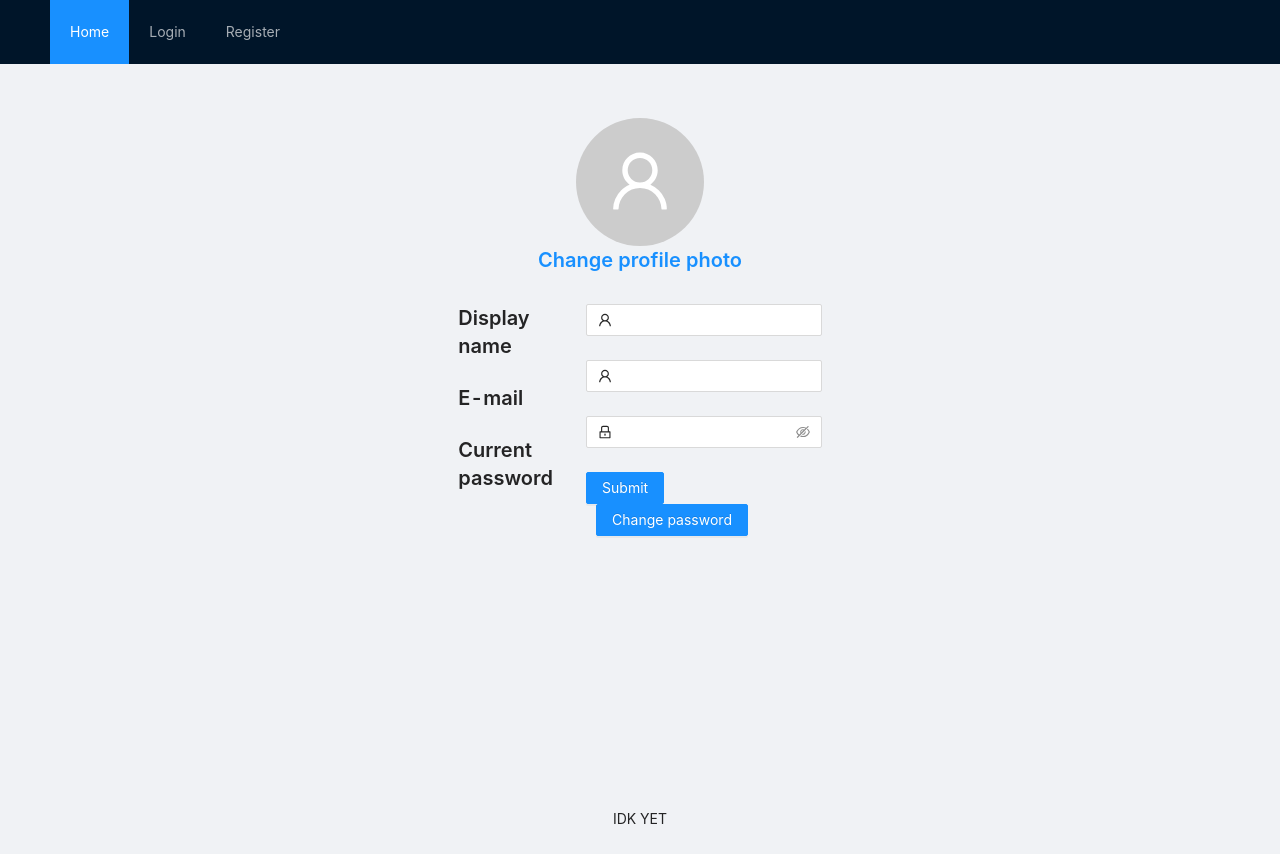
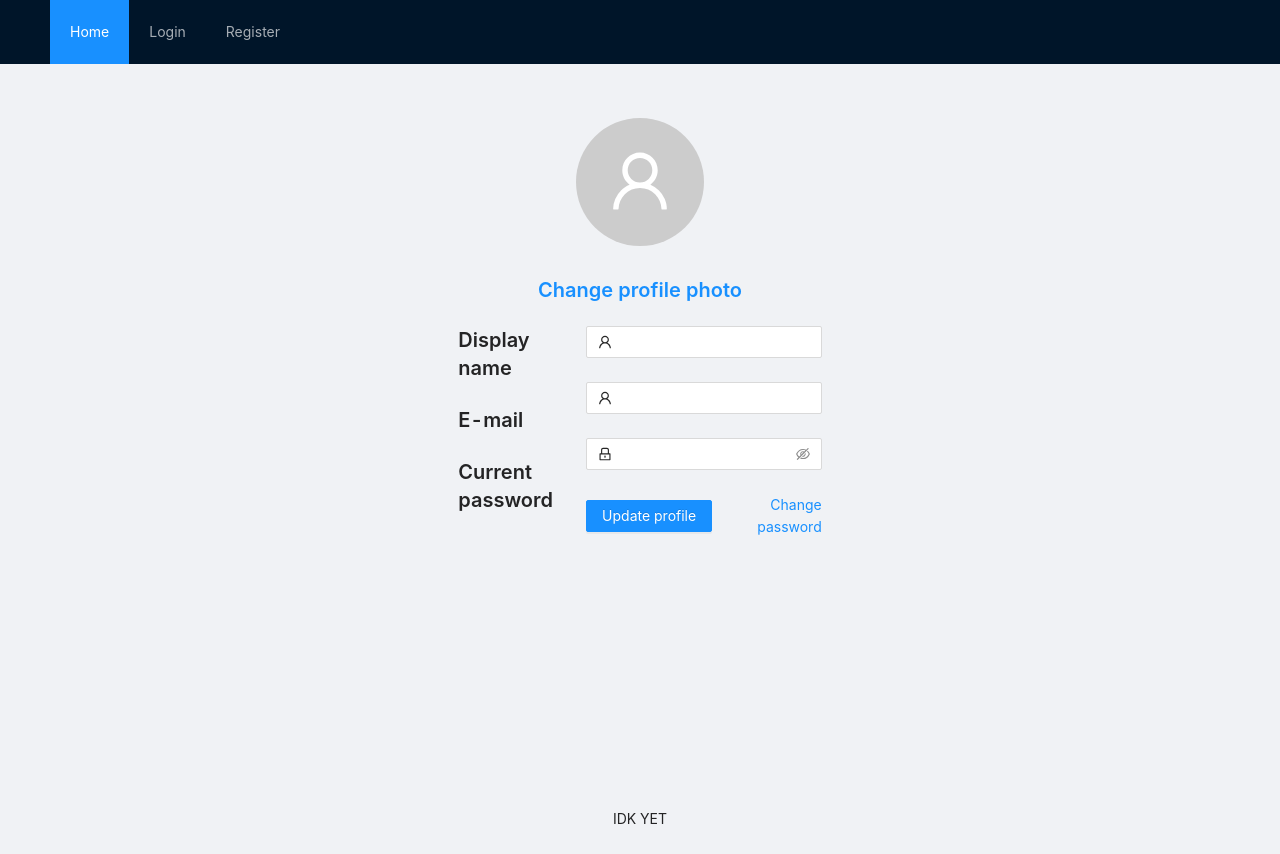
Before and after one commit to Terkea/firebase_react_auth, a React (Create React App) app: page /my_profile in a window 1280 px wide. Built offline with nearby package versions, Linux system fonts and the light colour scheme; no server answers.

Commit message:
design my profile

```diff
--- a/src/components/MyProfile.js
+++ b/src/components/MyProfile.js
@@ -4,7 +4,7 @@ import { Input, Form, Row, Col, Typography, Avatar, Button, Modal } from "antd";
 import { UserOutlined, LockOutlined } from "@ant-design/icons";
 
 import { connect } from "react-redux";
-import { useHistory } from "react-router-dom";
+import { useHistory, Link } from "react-router-dom";
 import * as actions from "../store/actions/user";
 // import ChangePassword from "./CustomModal";
 import { clearNotifications, runNotifications } from "../Helpers/Notification";
@@ -28,6 +28,10 @@ const MyProfile = (props) => {
       fontSize: "100px",
       width: "100%",
       marginBottom: "30px",
+    },
+    mainRow: {
+      height: "50vh",
+      paddingTop: "30px",
     },
   };
 
@@ -82,13 +86,7 @@ const MyProfile = (props) => {
   };
 
   return (
-    <Row
-      justify="center"
-      style={{
-        height: "50vh",
-        paddingTop: "30px",
-      }}
-    >
+    <Row justify="center" style={styles.mainRow}>
       <Modal
         title="Change password"
         visible={passwordModalVisibility}
@@ -170,7 +168,11 @@ const MyProfile = (props) => {
         <Row align="center">
           <Avatar align="middle" size={128} icon={<UserOutlined />} />
         </Row>
-        <Title style={{ marginBottom: "30px" }} align="center" level={4}>
+        <Title
+          style={{ marginBottom: "30px", marginTop: "30px", maxHeight: "20px" }}
+          align="center"
+          level={4}
+        >
           <a>Change profile photo</a>
         </Title>
         <Row align="center">
@@ -229,25 +231,30 @@ const MyProfile = (props) => {
                 />
               </Form.Item>
 
-              <Button type="primary" htmlType="submit">
-                Submit
+              <Row align="middle">
+                <Col span={12}>
+                  <Button
+                    // style={{ width: "98%" }}
+                    type="primary"
+                    htmlType="submit"
+                  >
+                    Update profile
                   </Button>
-              <Button
-                style={{ marginLeft: "10px" }}
+                </Col>
+                <Col span={12} align="end">
+                  <Link
+                    to="#"
+                    // style={{ marginLeft: "10px", width: "100%" }}
                     onClick={() => {
                       setPasswordModalVisibility(true);
                     }}
                     type="primary"
                   >
                     Change password
-              </Button>
+                  </Link>
+                </Col>
+              </Row>
             </Form>
-            {/* error handling */}
-            {/* {props.error ? (
-              <Text type="danger" style={{ marginTop: "20px" }}>
-                {props.error}
-              </Text>
-            ) : null} */}
           </Col>
         </Row>
       </Col>
```
Lines whose indentation alone changed are shown as unchanged.
